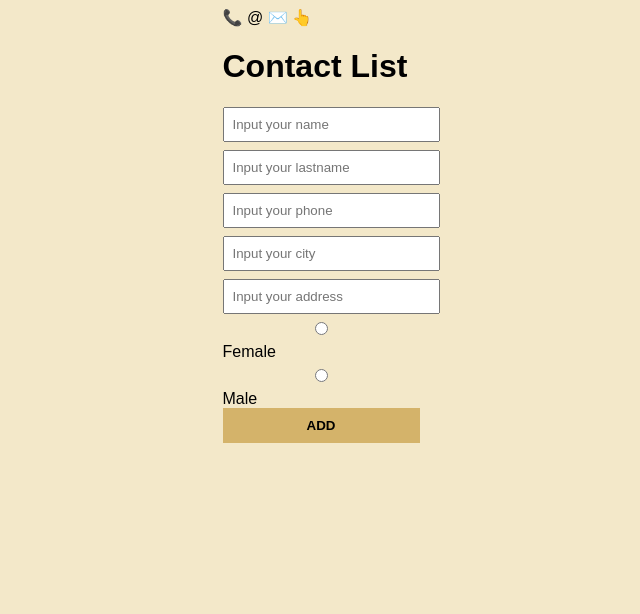
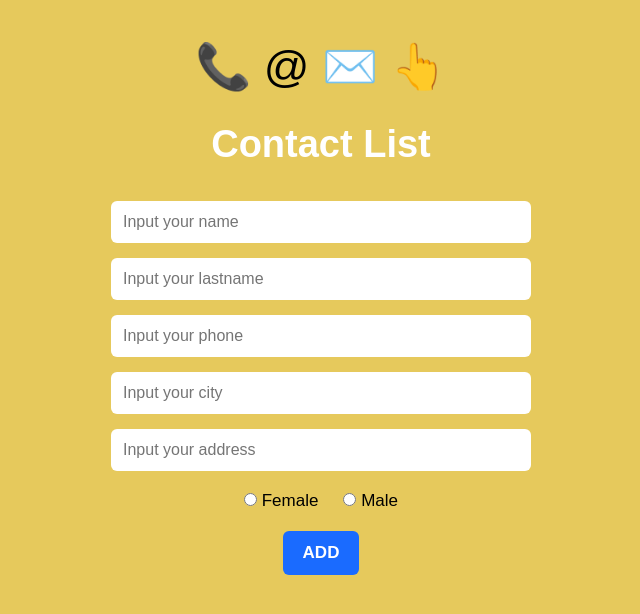
Before and after one commit to hoyosleider37-ctrl/-mi-proyecto, a plain HTML site: page lista-contacto/index.html in a window 1280 px wide. Shown: the whole page, without its empty margins (319-959 px from the left). Drawn offline with Linux system fonts and the light colour scheme.

Commit message:
style: agregar estilos amarillos del Contact List

```diff
--- a/lista-contacto/styles.css
+++ b/lista-contacto/styles.css
@@ -1,32 +1,82 @@
+* {
+  margin: 0;
+  padding: 0;
+  box-sizing: border-box;
+  font-family: Arial, sans-serif;
+}
+
 body {
-  background: #f3e8c9;
-  font-family: Arial, sans-serif;
+  background-color: #E6C95C;
   display: flex;
   justify-content: center;
+  padding: 40px 15px;
 }
 
-.librito {
-  background: #fffdf5;
-  border: 2px solid #d4b36a;
-  border-radius: 12px;
-  padding: 20px;
-  margin-top: 30px;
-  width: 320px;
-  box-shadow: 5px 5px 0 #d4b36a;
+.container {
+  width: 100%;
+  max-width: 420px;
+  text-align: center;
 }
 
-input {
-  display: block;
-  width: 100%;
-  margin: 8px 0;
-  padding: 8px;
+.icons {
+  font-size: 45px;
+  margin-bottom: 30px;
+}
+
+h1 {
+  color: white;
+  margin-bottom: 35px;
+  font-size: 38px;
+}
+
+form {
+  display: flex;
+  flex-direction: column;
+  gap: 15px;
+}
+
+input[type="text"],
+input[type="tel"] {
+  padding: 12px;
+  border: none;
+  border-radius: 6px;
+  font-size: 16px;
+  outline: none;
+}
+
+.gender {
+  display: flex;
+  justify-content: center;
+  gap: 25px;
+  margin: 5px 0;
+  font-size: 17px;
 }
 
 button {
-  width: 100%;
-  padding: 10px;
-  background: #d4b36a;
+  background-color: #1A6BFF;
+  color: white;
   border: none;
+  padding: 12px 20px;
+  border-radius: 6px;
+  font-size: 17px;
+  font-weight: bold;
   cursor: pointer;
-  font-weight: bold;
+  align-self: center;
 }
+
+button:hover {
+  background-color: #0d55d6;
+}
+
+#contactList {
+  list-style: none;
+  margin-top: 25px;
+  text-align: left;
+}
+
+#contactList li {
+  background: white;
+  padding: 12px;
+  border-radius: 6px;
+  margin-bottom: 10px;
+}
```
